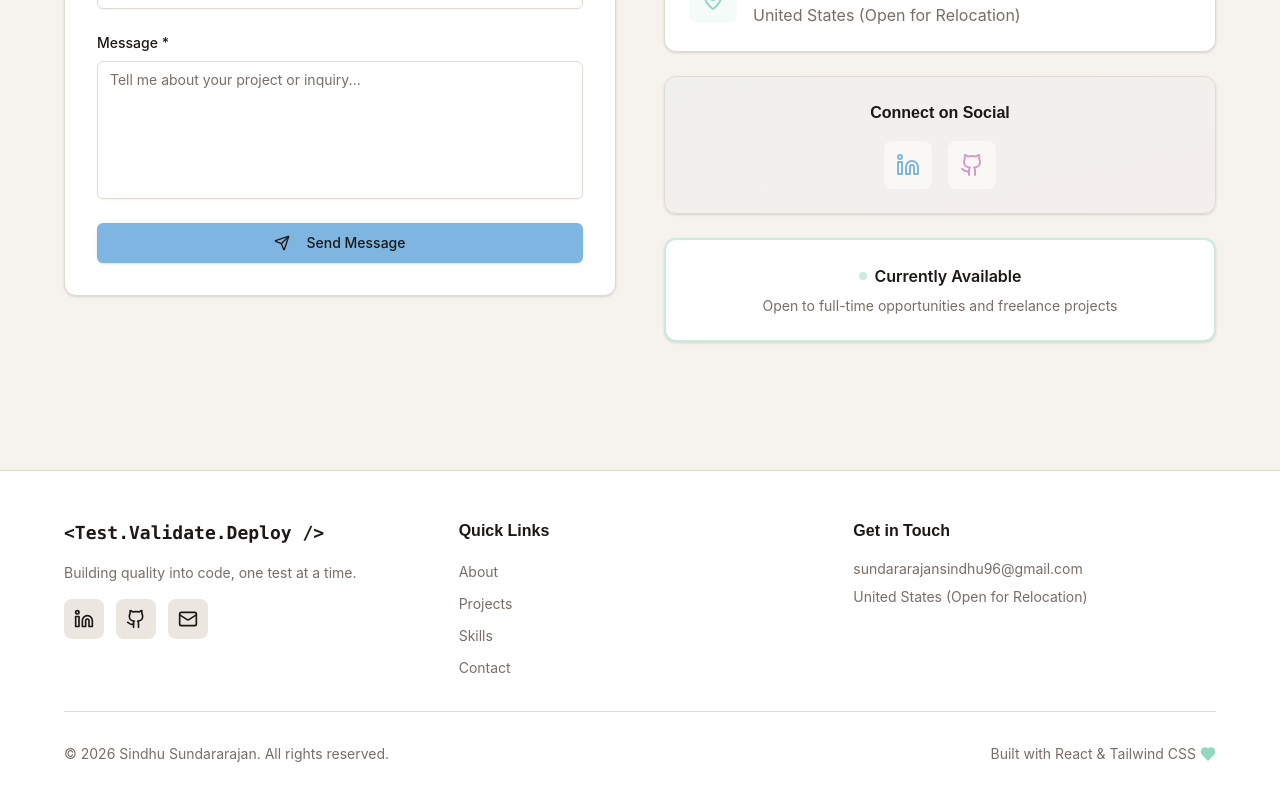
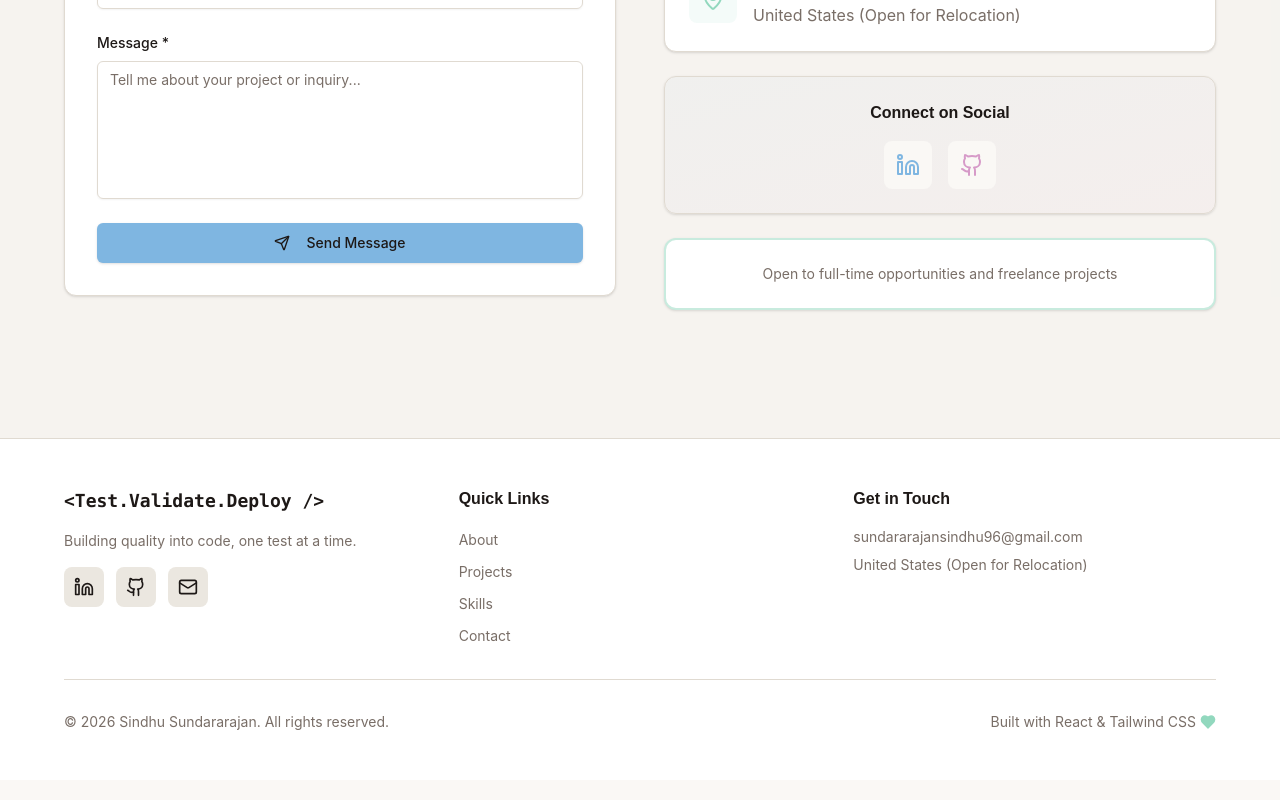
Before and after one commit to sindhusundararajan/sindhusundararajan.github.io, a React (Create React App) app in the folder frontend/: page / in a window 1280 px wide. Shown: the part 9610-10410 px from the top of the page. Built offline with nearby package versions, Linux system fonts and the light colour scheme.

Commit message:
auto-commit for 411e1878-c482-4107-b8b7-4eede1174ff9

```diff
--- a/frontend/src/components/Contact.jsx
+++ b/frontend/src/components/Contact.jsx
@@ -226,10 +226,6 @@ const Contact = () => {
               {/* Availability Note */}
               <Card className="border-2 border-accent/50">
                 <CardContent className="p-6 text-center">
-                  <div className="flex items-center justify-center gap-2 mb-2">
-                    <div className="w-2 h-2 bg-accent rounded-full animate-pulse" />
-                    <p className="font-semibold">Currently Available</p>
-                  </div>
                   <p className="text-sm text-muted-foreground">
                     Open to full-time opportunities and freelance projects
                   </p>
```
